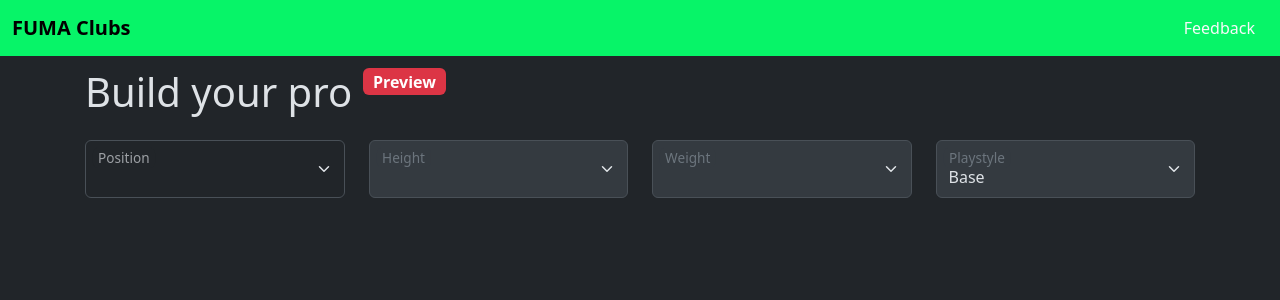
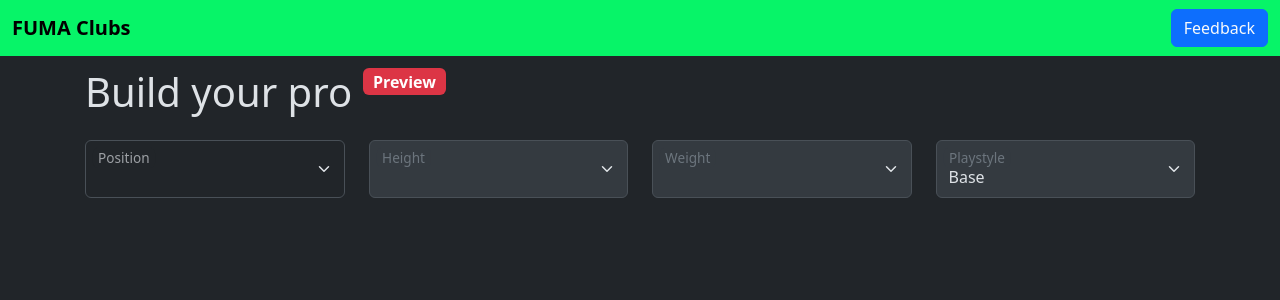
Before and after one commit to garrytrinder/fuma-clubs, a React (Vite) app: page / in a window 1280 px wide. Shown: the top 300 px of the page. Built offline with nearby package versions, Linux system fonts and the light colour scheme.

Commit message:
Update button style in NavBar component

```diff
--- a/src/App.tsx
+++ b/src/App.tsx
@@ -239,7 +239,7 @@ function NavBar() {
           FUMA Clubs
         </a>
         <a
-          className="btn btn- text-light"
+          className="btn btn-primary text-light"
           href="https://discord.com/channels/882539898953949204/1139476847277658112"
           role="button"
         >
```
